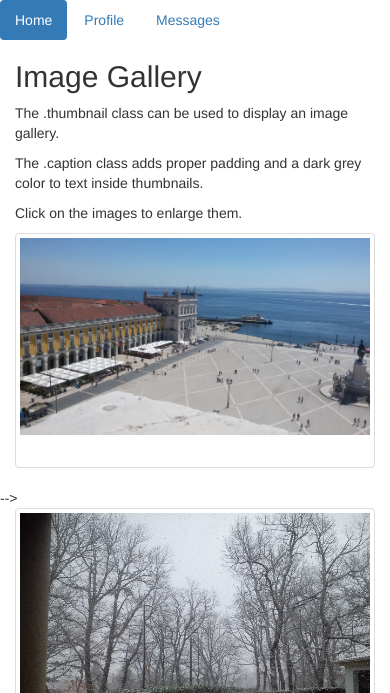
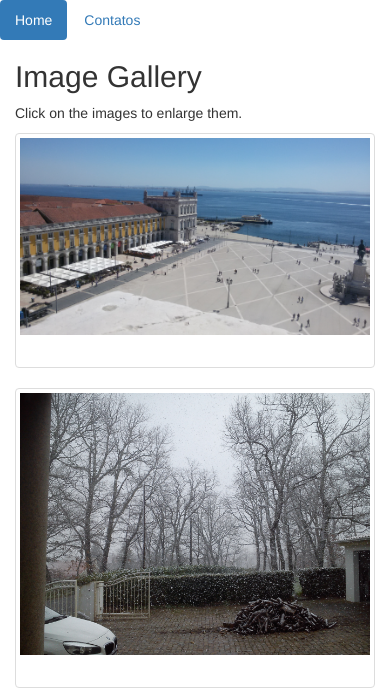
Before and after one commit to mconceicaonlm/MCMGitRepository, a Django app: page /photos in a window 390 px wide. Shown: the top 693 px of the page. Run offline with Django 3.2, Linux system fonts and the light colour scheme; some libraries are stand-ins or nearby versions; grey boxes are pictures that could not be loaded.

Commit message:
SiteOneV_1.2

```diff
--- a/AppTestPythoAnyWhere/templates/blog.html
+++ b/AppTestPythoAnyWhere/templates/blog.html
@@ -9,8 +9,6 @@
         <nav>
         <ul class="nav nav-pills">
             <li role="presentation" class="active"><a href='/'>Home</a></li>
-            <li role="presentation"><a href="#">Profile</a></li>
-            <li role="presentation"><a href='/contact/'>Messages</a></li>
         </ul>
         </nav>
         <!-- os styles vai buscar a css -->
--- a/AppTestPythoAnyWhere/templates/contacts.html
+++ b/AppTestPythoAnyWhere/templates/contacts.html
@@ -9,8 +9,7 @@
     <nav>
     <ul class="nav nav-pills">
         <li role="presentation" class="active"><a href='/'>Home</a></li>
-        <li role="presentation"><a href="#">Profile</a></li>
-        <li role="presentation"><a href='/contact/'>Messages</a></li>
+        <li role="presentation"><a href="https://www.linkedin.com/" target="_blank">Profile</a></li>
     </ul>
     </nav>
     <!-- os styles vai buscar a css -->
--- a/AppTestPythoAnyWhere/templates/photos.html
+++ b/AppTestPythoAnyWhere/templates/photos.html
@@ -11,16 +11,16 @@
     <nav>
         <ul class="nav nav-pills">
             <li role="presentation" class="active"><a href='/'>Home</a></li>
-            <li role="presentation"><a href="#">Profile</a></li>
-            <li role="presentation"><a href='/contact/'>Messages</a></li>
+            <!--<li role="presentation"><a href="#">Profile</a></li>-->
+            <li role="presentation"><a href='/contact/'>Contatos</a></li>
         </ul>
     </nav>
 </head>
 <body>
     <div class="container">
         <h2>Image Gallery</h2>
-        <p>The .thumbnail class can be used to display an image gallery.</p>
-        <p>The .caption class adds proper padding and a dark grey color to text inside thumbnails.</p>
+        <!--<p>The .thumbnail class can be used to display an image gallery.</p>
+        <p>The .caption class adds proper padding and a dark grey color to text inside thumbnails.</p>-->
         <p>Click on the images to enlarge them.</p>
         <div class="row">
         <div class="col-md-4">
@@ -32,13 +32,23 @@
                 </div>
             </a>
             </div>
-        </div> -->
+        </div>
         <div class="col-md-4">
             <div class="thumbnail">
             <a href="{% static 'img/DSC_0079.jpg' %}" target="_blank">
                 <img src="{% static 'img/DSC_0079.jpg' %}" alt="Nature" style="width:100%">
                 <div class="caption">
-                <p>A casa</p>
+                <p></p>
+                </div>
+            </a>
+            </div>
+        </div>
+        <div class="col-md-4">
+            <div class="thumbnail">
+            <a href="{% static 'img/DSC_0059.jpg' %}" target="_blank">
+                <img src="{% static 'img/DSC_0059.jpg' %}" alt="Nature" style="width:100%">
+                <div class="caption">
+                <p></p>
                 </div>
             </a>
             </div>
```
Also changed, not shown: AppTestPythoAnyWhere/static/img/Lisboa1.jfif (deleted).
